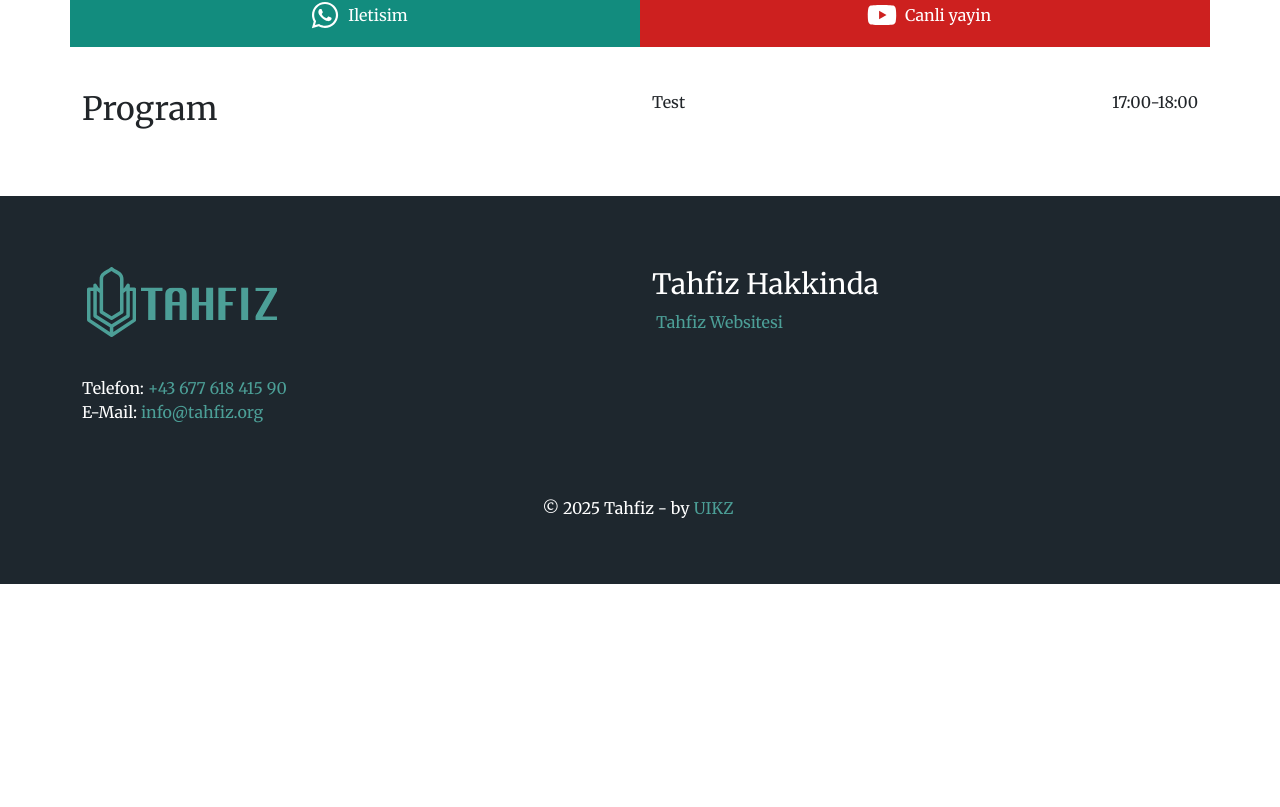
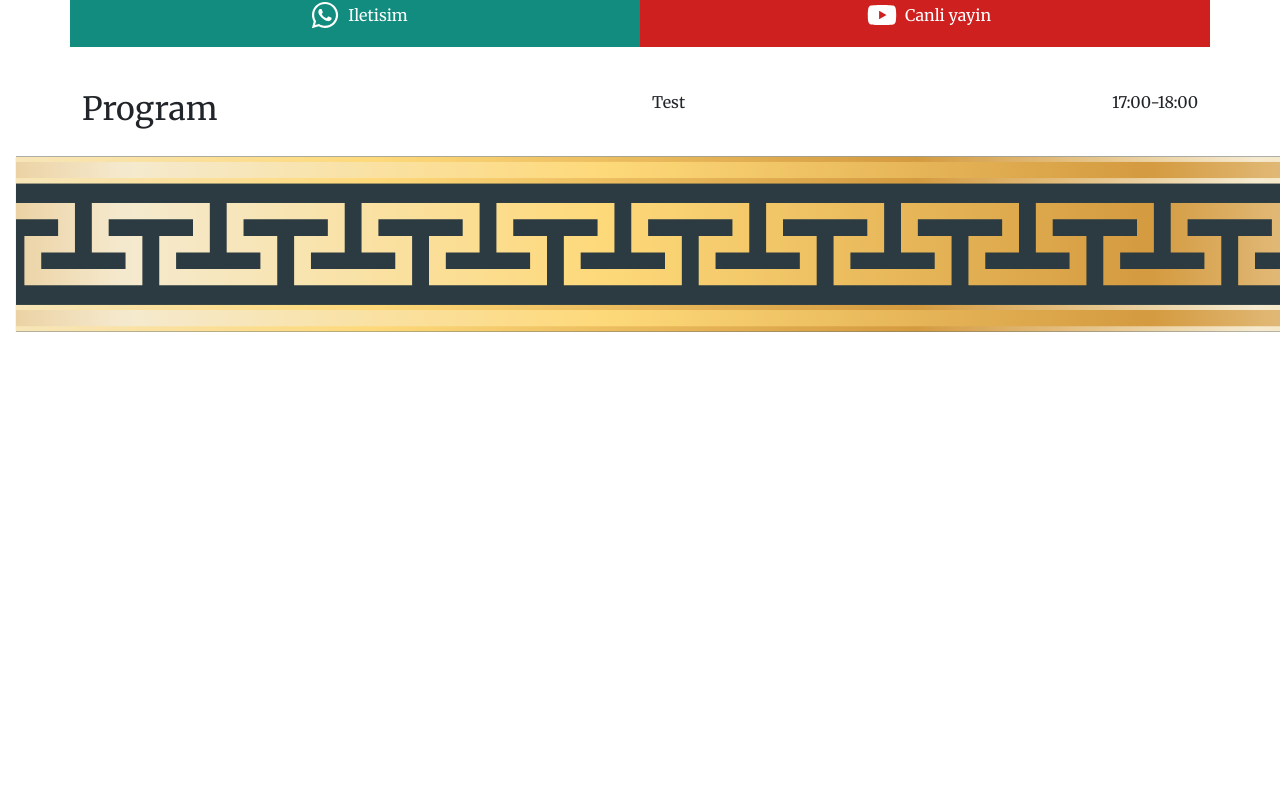
Before and after one commit to alihanekiz/tahfiz-landingpage, a Next.js app: page / in a window 1280 px wide. Shown: the part 753-1560 px from the top of the page. Before the commit the page ends 1397 px from the top, so only its background shows below. Built offline with nearby package versions, Linux system fonts and the light colour scheme.

Commit message:
chore: wip add border as svg

```diff
--- a/app/page.tsx
+++ b/app/page.tsx
@@ -3,6 +3,7 @@ import Countdown from "@/components/countdown";
 import Hero from "@/components/hero";
 import ProgramBlock from "@/components/program-block";
 import StickyButtons from "@/components/sticky-buttons";
+import BorderPattern from '@/public/branding/border-pattern.svg';
 
 export default function Home() {
   return (
@@ -10,6 +11,7 @@ export default function Home() {
       <Hero/>
       <Countdown eventDate={"2025-01-01T23:59:59"} />
       <ProgramBlock/>
+      <BorderPattern/>
       <StickyButtons/>
     </div>
   );
```
